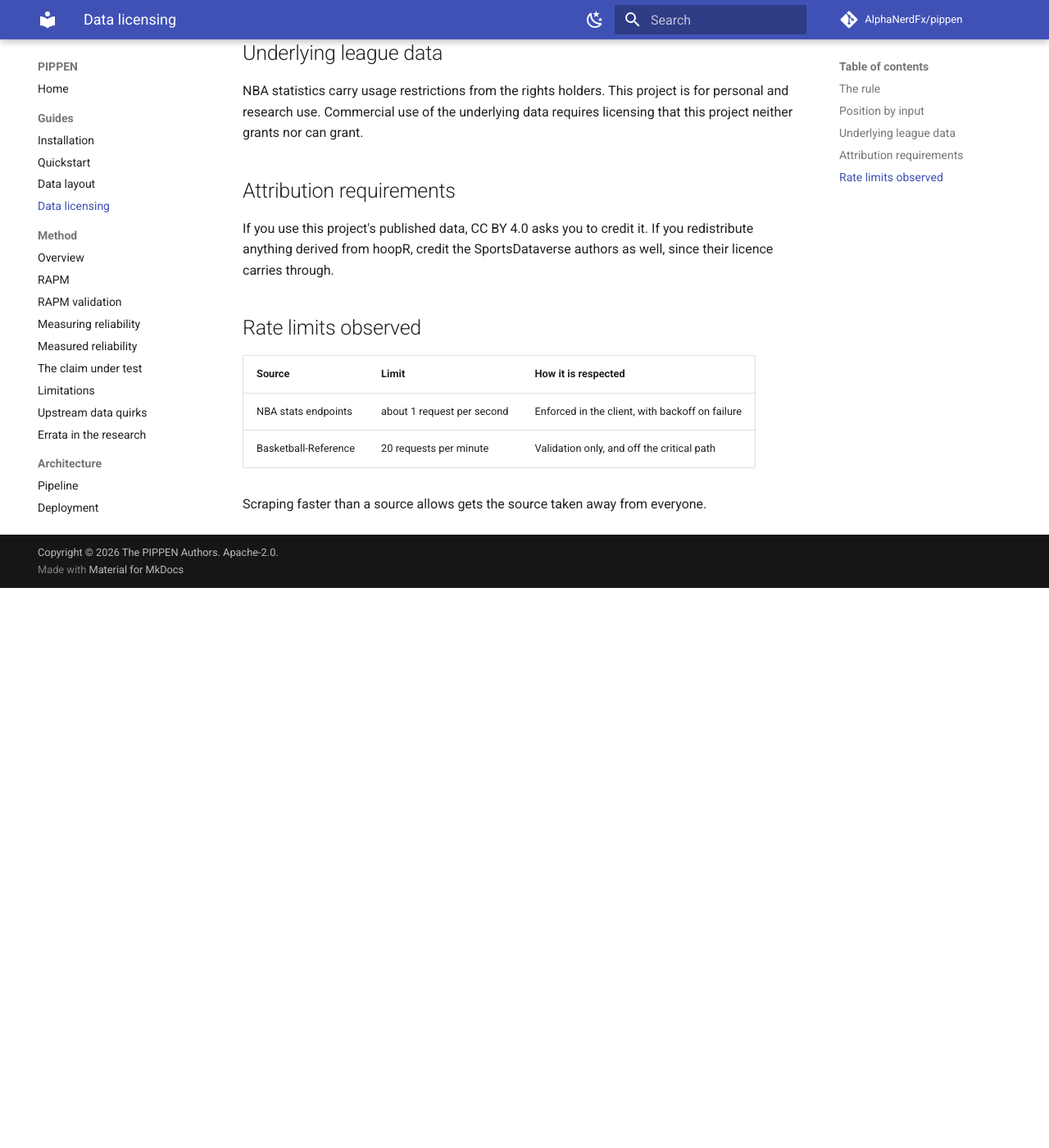
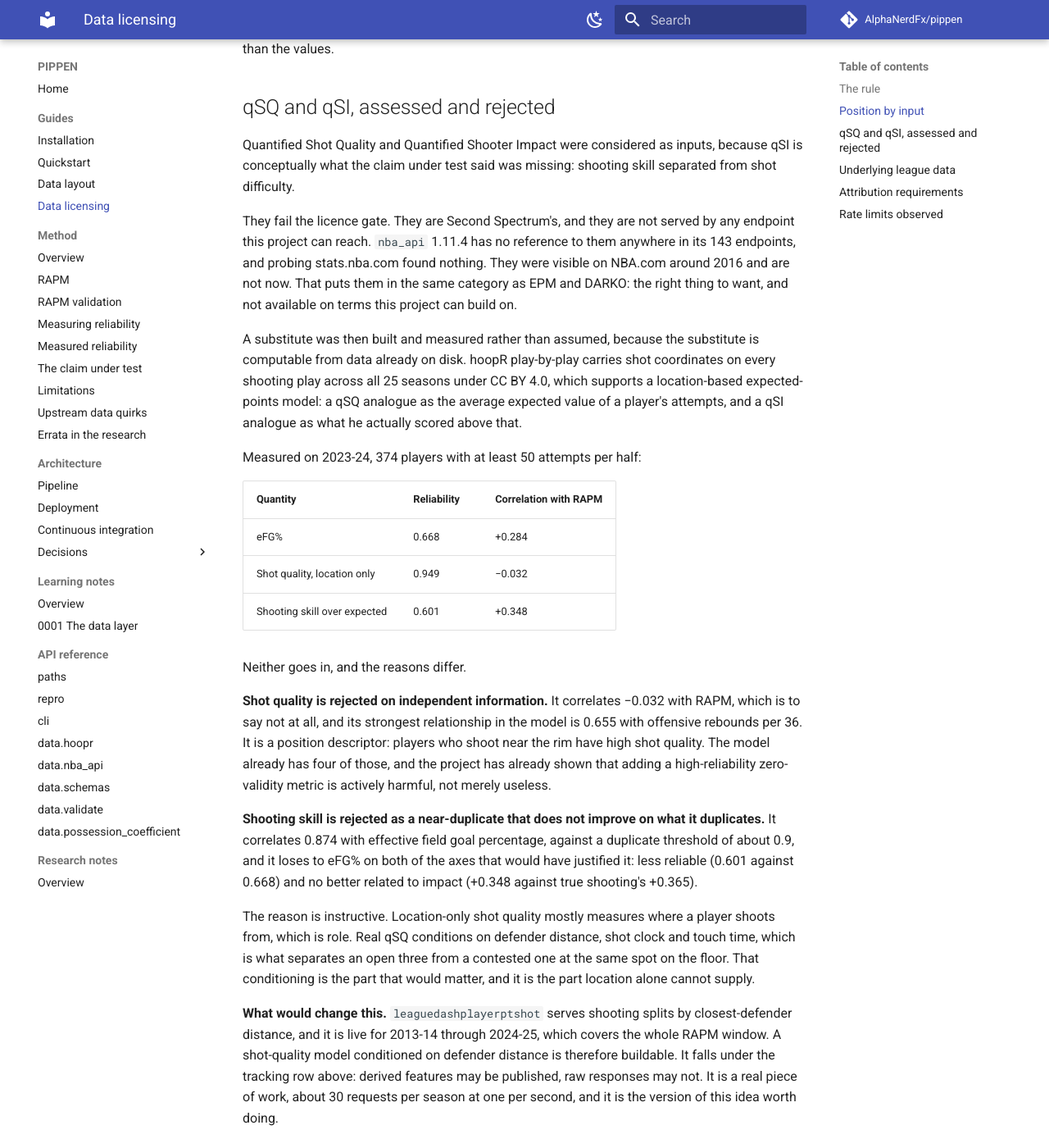
Before and after one commit to AlphaNerdFx/pippen, an MkDocs documentation site: the page built from docs/guides/licensing.md, in a window 1280 px wide and 1400 px high, scrolled down 998 px. Shown: the whole window at 82% size. Built offline with MkDocs 1.6.1 and Material for MkDocs 9.7.7, drawn with Linux system fonts in a browser that asks for light colours; comment, search, counter and statistics services are not loaded; before the commit the page ends 1715 px from its top, so only the background shows below that; some of the changed text lies outside the part shown.

Commit message:
docs: assess qSQ and qSI, and reject both with reasons

```diff
--- a/docs/guides/licensing.md
+++ b/docs/guides/licensing.md
@@ -19,10 +19,68 @@
 | BPM, VORP, Win Shares | Basketball-Reference | **Local validation only.** Never in a release artifact. |
 | EPM | Dunks & Threes | **Not used.** API access is a paid tier and values are not redistributable. |
 | DARKO | darko.app | **Not used.** A public download exists but states no licence, which is not a basis to build on. |
+| qSQ, qSI | Second Spectrum | **Not used.** Proprietary and not published anywhere reachable. Assessed 15 September 2026; see below. |
 
 EPM and DARKO are still the right things to measure against. This project
 compares against them by rank correlation, using their public leaderboards, and
 publishes the comparison rather than the values.
+
+## qSQ and qSI, assessed and rejected
+
+Quantified Shot Quality and Quantified Shooter Impact were considered as inputs,
+because qSI is conceptually what the claim under test said was missing:
+shooting skill separated from shot difficulty.
+
+They fail the licence gate. They are Second Spectrum's, and they are not served
+by any endpoint this project can reach. `nba_api` 1.11.4 has no reference to
+them anywhere in its 143 endpoints, and probing stats.nba.com found nothing.
+They were visible on NBA.com around 2016 and are not now. That puts them in the
+same category as EPM and DARKO: the right thing to want, and not available on
+terms this project can build on.
+
+A substitute was then built and measured rather than assumed, because the
+substitute is computable from data already on disk. hoopR play-by-play carries
+shot coordinates on every shooting play across all 25 seasons under CC BY 4.0,
+which supports a location-based expected-points model: a qSQ analogue as the
+average expected value of a player's attempts, and a qSI analogue as what he
+actually scored above that.
+
+Measured on 2023-24, 374 players with at least 50 attempts per half:
+
+| Quantity | Reliability | Correlation with RAPM |
+|---|---|---|
+| eFG% | 0.668 | +0.284 |
+| Shot quality, location only | 0.949 | −0.032 |
+| Shooting skill over expected | 0.601 | +0.348 |
+
+Neither goes in, and the reasons differ.
+
+**Shot quality is rejected on independent information.** It correlates −0.032
+with RAPM, which is to say not at all, and its strongest relationship in the
+model is 0.655 with offensive rebounds per 36. It is a position descriptor:
+players who shoot near the rim have high shot quality. The model already has
+four of those, and the project has already shown that adding a high-reliability
+zero-validity metric is actively harmful, not merely useless.
+
+**Shooting skill is rejected as a near-duplicate that does not improve on what
+it duplicates.** It correlates 0.874 with effective field goal percentage,
+against a duplicate threshold of about 0.9, and it loses to eFG% on both of the
+axes that would have justified it: less reliable (0.601 against 0.668) and no
+better related to impact (+0.348 against true shooting's +0.365).
+
+The reason is instructive. Location-only shot quality mostly measures where a
+player shoots from, which is role. Real qSQ conditions on defender distance,
+shot clock and touch time, which is what separates an open three from a
+contested one at the same spot on the floor. That conditioning is the part that
+would matter, and it is the part location alone cannot supply.
+
+**What would change this.** `leaguedashplayerptshot` serves shooting splits by
+closest-defender distance, and it is live for 2013-14 through 2024-25, which
+covers the whole RAPM window. A shot-quality model conditioned on defender
+distance is therefore buildable. It falls under the tracking row above: derived
+features may be published, raw responses may not. It is a real piece of work,
+about 30 requests per season at one per second, and it is the version of this
+idea worth doing.
 
 ## Underlying league data
 
```
